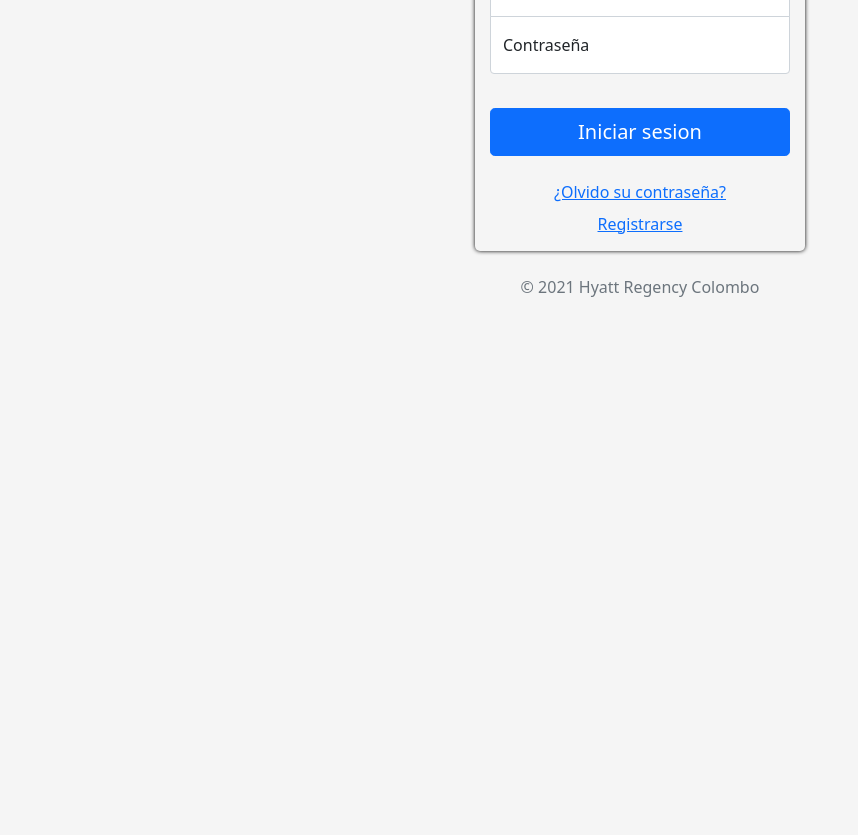
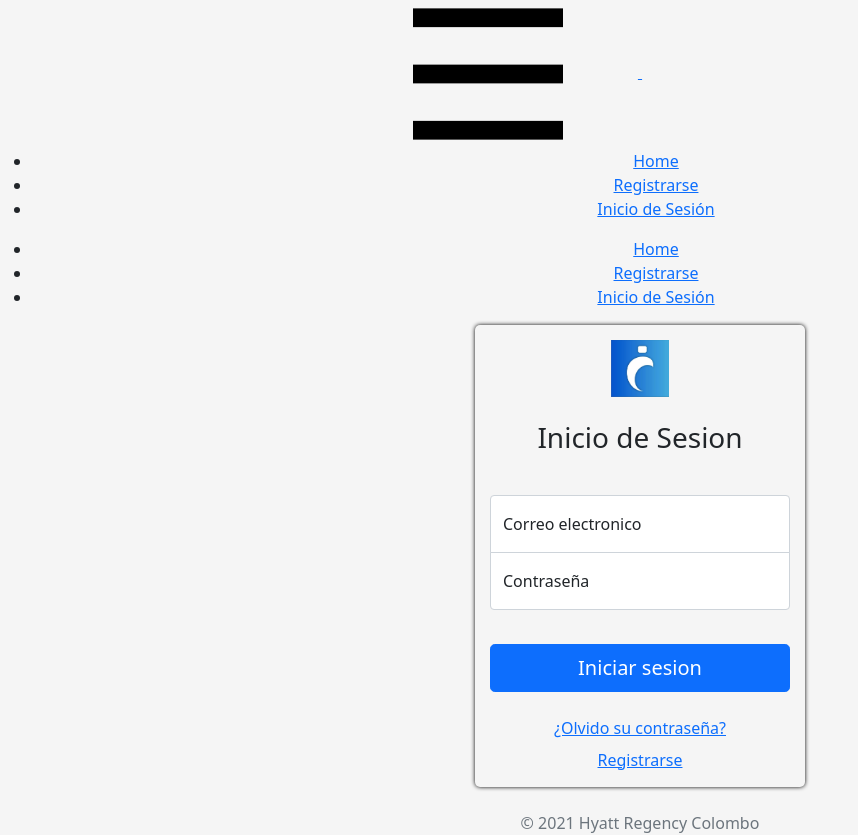
Before and after one commit to ledelaespriella/PaginaHotelHRC, a Flask app: page /login in a window 1280 px wide. Shown: the part 301-1136 px from the top of the page, without its empty margins (0-858 px from the left). Before the commit the page ends 598 px from the top, so only its background shows below. Run offline with Flask 2, Linux system fonts and the light colour scheme; some libraries are stand-ins or nearby versions.

Commit message:
se actualiza la logica algoritmica y se agrega un homepage

```diff
--- a/main.py
+++ b/main.py
@@ -1,26 +1,83 @@
-from flask import Flask
+import os
+import utils
+from flask import Flask, request, flash
 from flask import render_template
+from flask.helpers import url_for
+from werkzeug.utils import redirect
+import yagmail
+
 app=Flask(__name__)
+app.secret_key = os.urandom(24)
 
-@app.route('/')
+#pendiente modificar todas las url locales en los templates de los static
+
+
+@app.route('/', methods=['GET'])
+def inicio():
+    return render_template('Home.html')
+
+
 @app.route('/login',methods=['GET','POST'])
 def login():
-    #si ya inicio sesion -> muestra las habitaciones
-    #sino -> muestra login
-    return render_template('login.html')
+    if request.method == 'POST':
+        user= request.form["correo"]
+        password= request.form["pass"]
+
+        if user=="luisdelaespriellaj@hotmail.com" and password=="12345":
+            return redirect(url_for("pagina"))
+        else:
+            return render_template('login.html')
+    else:
+        return render_template('login.html')
+
+    #validar condiciones del usuario, correo electronico valido
+
+
 
 @app.route('/registro',methods=['GET','POST'])
 def registro():
-    return render_template('registro.html')
+
+    try:
+        if request.method == 'POST':
+            correo= request.form["email"]
+            passw=request.form["password"]
+            error=None
+
+            if not utils.isEmailValid(correo):
+                    error="Correo invalido."
+                    flash(error)
+                    return render_template("registro.html")
+
+            if not utils.isPasswordValid(passw):
+                    error="Contraseña invalida por favor registre una correcta."
+                    flash(error)
+                    return render_template("registro.html")
+
+            yag=yagmail.SMTP("pruebasluismintic","Darkluise2")
+            yag.send(to=correo, subject="Activa tu cuenta", contents="Bienvenido, usa este link para activar tu cuenta")
+            flash("Revisa tu correo para activar tu cuenta")
+            return redirect(url_for("login"))
+        else:
+            return render_template('registro.html')
+    except:
+        return render_template('registro.html')
+    #guardar en un diccionario los datos
+
 
 @app.route('/login/recuperacion',methods=['GET','POST'])
 def recuperacion():
-    return render_template('recuperacion.html')
+    if request.method == 'POST':
+        correo=request.form['correo']
+    else:
+        return render_template('recuperacion.html')
 
 @app.route('/login/recuperacion/mensaje',methods=['GET','POST'])
-def mensaje_recuperacion():
+def mensaje():
     return render_template('mensaje.html')
 
+@app.route('/login/pagina')
+def pagina():
+    return "<h1>Pagina de prueba</h1>"
 
 if __name__ == '__main__':
     app.run(debug=True, port=8000)
--- a/static/Script/index.js
+++ b/static/Script/index.js
@@ -1,3 +1,21 @@
-function validarLogin() {
-    alert('prueba');
+function validarRecuperacion() {
+
+    var email=document.formRecuperacion.correo;
+
+    var formatoCorreo = /^[-\w.%+]{1,64}@(?:[A-Z0-9-]{1,63}\.){1,125}[A-Z]{2,63}$/i;
+    if(!email.value.match(formatoCorreo)){
+        alert("Debes ingresar un correo electronico válido");
+        correo.focus();
+    }
 }
+
+function validarRegistro() {
+
+    var email=document.formRegistro.email;
+
+    var formatoCorreo = /^[-\w.%+]{1,64}@(?:[A-Z0-9-]{1,63}\.){1,125}[A-Z]{2,63}$/i;
+    if(!email.value.match(formatoCorreo)){
+        alert("Debes ingresar un correo electronico válido");
+        correo.focus();
+    }
+}
--- a/static/estilos/estiloInicio.css
+++ b/static/estilos/estiloInicio.css
@@ -5,7 +5,6 @@ html,body {
 body {
   display: block;
   align-items: center;
-  padding-top: 90px;
   padding-bottom: 40px;
   background-color: #f5f5f5;
 }
--- a/static/estilos/estiloRecuperacion.css
+++ b/static/estilos/estiloRecuperacion.css
@@ -5,7 +5,6 @@ html,body {
 body{
     display: block;
     align-items: center;
-    padding-top: 90px;
     padding-bottom: 40px;
     background-color: #f5f5f5;
 }
--- a/static/estilos/estiloRegistro.css
+++ b/static/estilos/estiloRegistro.css
@@ -5,7 +5,6 @@ html,body {
   body {
     display: block;
     align-items: center;
-    padding-top: 90px;
     padding-bottom: 40px;
     background-color: #f5f5f5;
   }
--- a/templates/bases/index.html
+++ b/templates/bases/index.html
@@ -6,7 +6,11 @@
   <meta http-equiv="X-UA-Compatible" content="IE=edge">
   <meta name="viewport" content="width=device-width, initial-scale=1.0">
   <meta name="theme-color" content="#7952b3">
-    <link rel="stylesheet" type="text/css" href="/static/estilos/normalize.css">
+  <link rel="stylesheet" type="text/css" href="{{url_for('static',filename='estilos/normalize.css')}}">
+  <link rel="stylesheet" type="text/css" href="{{url_for('static',filename='estilos/nicepage.css')}}" media="screen">
+  <link rel="stylesheet" href="{{url_for('static',filename='estilos/Home.css')}}" media="screen">
+  <link id="u-theme-google-font" rel="stylesheet"
+    href="https://fonts.googleapis.com/css?family=Roboto:100,100i,300,300i,400,400i,500,500i,700,700i,900,900i|Open+Sans:300,300i,400,400i,600,600i,700,700i,800,800i">
   <link href="https://cdn.jsdelivr.net/npm/bootstrap@5.1.1/dist/css/bootstrap.min.css" rel="stylesheet">
   {%block styles %}{% endblock %}
   <title>Hotel Hyatt Regency Colombo</title>
@@ -14,15 +18,97 @@
 
 <body class="text-center">
 
+  <header class="u-clearfix u-header u-header" id="sec-ce38">
+    <div class="u-clearfix u-sheet u-sheet-1">
+      <a href="\" class="u-image u-logo u-image-1">
+        <img src="/static/imagenes/default-logo.png" class="u-logo-image u-logo-image-1">
+      </a>
+      <nav class="u-menu u-menu-dropdown u-offcanvas u-menu-1">
+        <div class="menu-collapse"
+          style="font-size: 1rem; letter-spacing: 0px; text-transform: uppercase; font-weight: 500;">
+          <a class="u-button-style u-custom-active-border-color u-custom-active-color u-custom-border u-custom-border-color u-custom-borders u-custom-hover-border-color u-custom-hover-color u-custom-left-right-menu-spacing u-custom-padding-bottom u-custom-text-active-color u-custom-text-color u-custom-text-hover-color u-custom-top-bottom-menu-spacing u-nav-link u-text-active-palette-1-base u-text-hover-palette-2-base"
+            href="\">
+            <svg>
+              <use xlink:href="#menu-hamburger"></use>
+            </svg>
+            <svg version="1.1" xmlns="http://www.w3.org/2000/svg" xmlns:xlink="http://www.w3.org/1999/xlink">
+              <defs>
+                <symbol id="menu-hamburger" viewBox="0 0 16 16" style="width: 16px; height: 16px;">
+                  <rect y="1" width="16" height="2"></rect>
+                  <rect y="7" width="16" height="2"></rect>
+                  <rect y="13" width="16" height="2"></rect>
+                </symbol>
+              </defs>
+            </svg>
+          </a>
+        </div>
+        <div class="u-custom-menu u-nav-container">
+          <ul class="u-nav u-spacing-2 u-unstyled u-nav-1">
+            <li class="u-nav-item"><a
+                class="u-active-palette-1-base u-border-active-palette-1-base u-border-hover-palette-1-light-1 u-button-style u-hover-palette-1-light-1 u-nav-link u-text-active-white u-text-grey-90 u-text-hover-white"
+                href="\" style="padding: 10px 20px;">Home</a>
+            </li>
+            <li class="u-nav-item"><a
+                class="u-active-palette-1-base u-border-active-palette-1-base u-border-hover-palette-1-light-1 u-button-style u-hover-palette-1-light-1 u-nav-link u-text-active-white u-text-grey-90 u-text-hover-white"
+                href="\registro" style="padding: 10px 20px;">Registrarse</a>
+            </li>
+            <li class="u-nav-item"><a
+                class="u-active-palette-1-base u-border-active-palette-1-base u-border-hover-palette-1-light-1 u-button-style u-hover-palette-1-light-1 u-nav-link u-text-active-white u-text-grey-90 u-text-hover-white"
+                href="\login" style="padding: 10px 20px;">Inicio de Sesión</a>
+            </li>
+          </ul>
+        </div>
+        <div class="u-custom-menu u-nav-container-collapse">
+          <div class="u-black u-container-style u-inner-container-layout u-opacity u-opacity-95 u-sidenav">
+            <div class="u-inner-container-layout u-sidenav-overflow">
+              <div class="u-menu-close"></div>
+              <ul class="u-align-center u-nav u-popupmenu-items u-unstyled u-nav-2">
+                <li class="u-nav-item"><a class="u-button-style u-nav-link" href="\"
+                    style="padding: 10px 20px;">Home</a>
+                </li>
+                <li class="u-nav-item"><a href="\registro" class="u-button-style u-nav-link"
+                    style="padding: 10px 20px;">Registrarse</a>
+                </li>
+                <li class="u-nav-item"><a href="\login" class="u-button-style u-nav-link"
+                    style="padding: 10px 20px;">Inicio de
+                    Sesión</a>
+                </li>
+              </ul>
+            </div>
+          </div>
+          <div class="u-black u-menu-overlay u-opacity u-opacity-70"></div>
+        </div>
+      </nav>
+    </div>
+  </header>
+
   <main class="form-signin">
     {%block content %}
     {%endblock%}
   </main>
 
+  <section>
+    {% for message in get_flashed_messages() %}
+      <div class="flash"> {{message}} </div>
+    {%endfor%}
+  </section>
+
   <footer class="my-3 pt-2 text-muted text-center text-small">
     <p class="mb-1">© 2021 Hyatt Regency Colombo</p>
   </footer>
+
+  <script type="text/javascript" src="{{ url_for('static', filename='script/index.js') }}"></script>
+  <script class="u-script" type="text/javascript" src="/static/Script/jquery-1.9.1.min.js" defer=""></script>
+  <script class="u-script" type="text/javascript" src="/static/Script/nicepage.js" defer=""></script>
+  <script src="https://ajax.googleapis.com/ajax/libs/jquery/2.1.1/jquery.min.js"></script>
+  <script src="https://maxcdn.bootstrapcdn.com/bootstrap/4.0.0/js/bootstrap.min.js"></script>
   <script src="https://cdn.jsdelivr.net/npm/bootstrap@5.1.1/dist/js/bootstrap.bundle.min.js"></script>
+  <script type="application/ld+json">{
+		"@context": "http://schema.org",
+		"@type": "Organization",
+		"name": "",
+		"logo": "images/default-logo.png"
+}</script>
 </body>
 
 </html>
--- a/templates/login.html
+++ b/templates/login.html
@@ -4,24 +4,26 @@
 {% endblock %}
 
 {%block content %}
-<form action="" method="POST" name="login" onsubmit="validarLogin()">
+<form action="{{ url_for('pagina') }}" method="POST" name="login" onsubmit="validarLogin()">
     <img src="/static/imagenes/iconoIcontable.png" class="mb-4" alt="" height="57">
     <h1 class="h3 mb-3 fw-normal">Inicio de Sesion</h1>
     <br>
     <div class="form-floating">
-        <input type="email" class="form-control" id="floatingInput" placeholder="name@example.com">
-        <label for="floatingInput">Usuario</label>
+        <input type="email" name="correo" class="form-control" id="floatingInput" placeholder="name@example.com">
+        <label for="floatingInput">Correo electronico</label>
     </div>
     <div class="form-floating">
-        <input type="password" class="form-control" id="floatingPassword" placeholder="Contraseña">
-        <label for="floatingPassword">Contraseña</label>
+        <input type="password" name="pass" class="form-control" id="floatingPassword" placeholder="Contraseña">
+        <label for="floatingPassword">
+            Contraseña
+        </label>
     </div>
     <br>
     <input class="w-100 btn btn-lg btn-primary" type="submit" value="Iniciar sesion">
     <br>
     <div class="row text-center pt-3">
-        <div class="pt-2"><a href="recuperacion.html">¿Olvido su contraseña?</a></div>
-        <div class="pt-2"><a href="registro.html">Registrarse</a></div>
+        <div class="pt-2"><a href="\login\recuperacion">¿Olvido su contraseña?</a></div>
+        <div class="pt-2"><a href="\registro">Registrarse</a></div>
     </div>
 </form>
 {%endblock%}
--- a/templates/recuperacion.html
+++ b/templates/recuperacion.html
@@ -6,7 +6,7 @@
 
 
 {%block content %}
-<form>
+<form action="{{ url_for('mensaje') }}" method="POST" name="formRecuperacion" onsubmit="validarRecuperacion()">
     <div class="">
         <h1 class="h3 mb-3">Recupera tu cuenta</h1>
     </div>
@@ -15,7 +15,7 @@
     </div>
     <br>
     <div class="form-floating">
-        <input type="email" class="form-control" id="floatingInput" placeholder="name@example.com">
+        <input type="email" class="form-control" id="floatingInput" name="correo" placeholder="name@example.com">
         <label for="floatingInput">Correo electronico</label>
     </div>
     <br>
@@ -24,4 +24,5 @@
     </div>
     <br>
 </form>
+
 {%endblock%}
```
Also changed, not shown: templates/registro.html (+12 -12 lines). Lines whose indentation alone changed are shown as unchanged.
